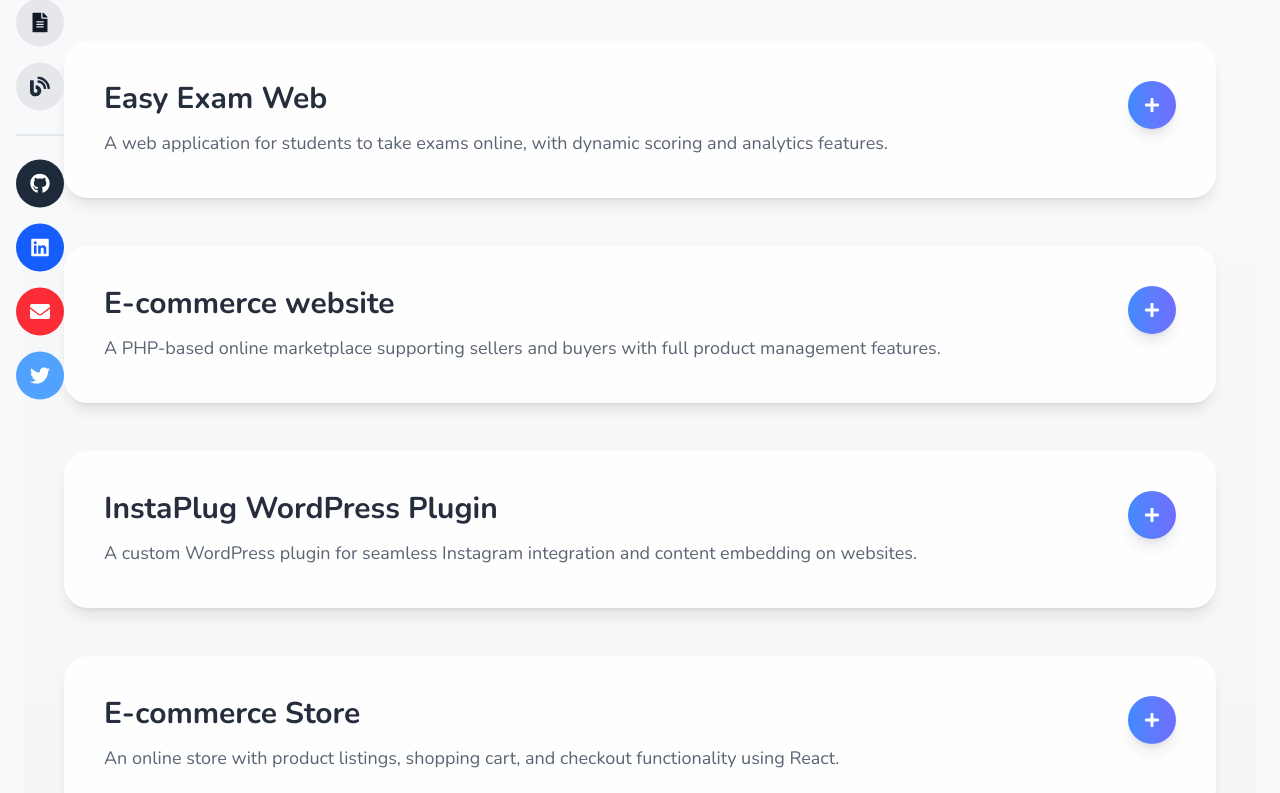
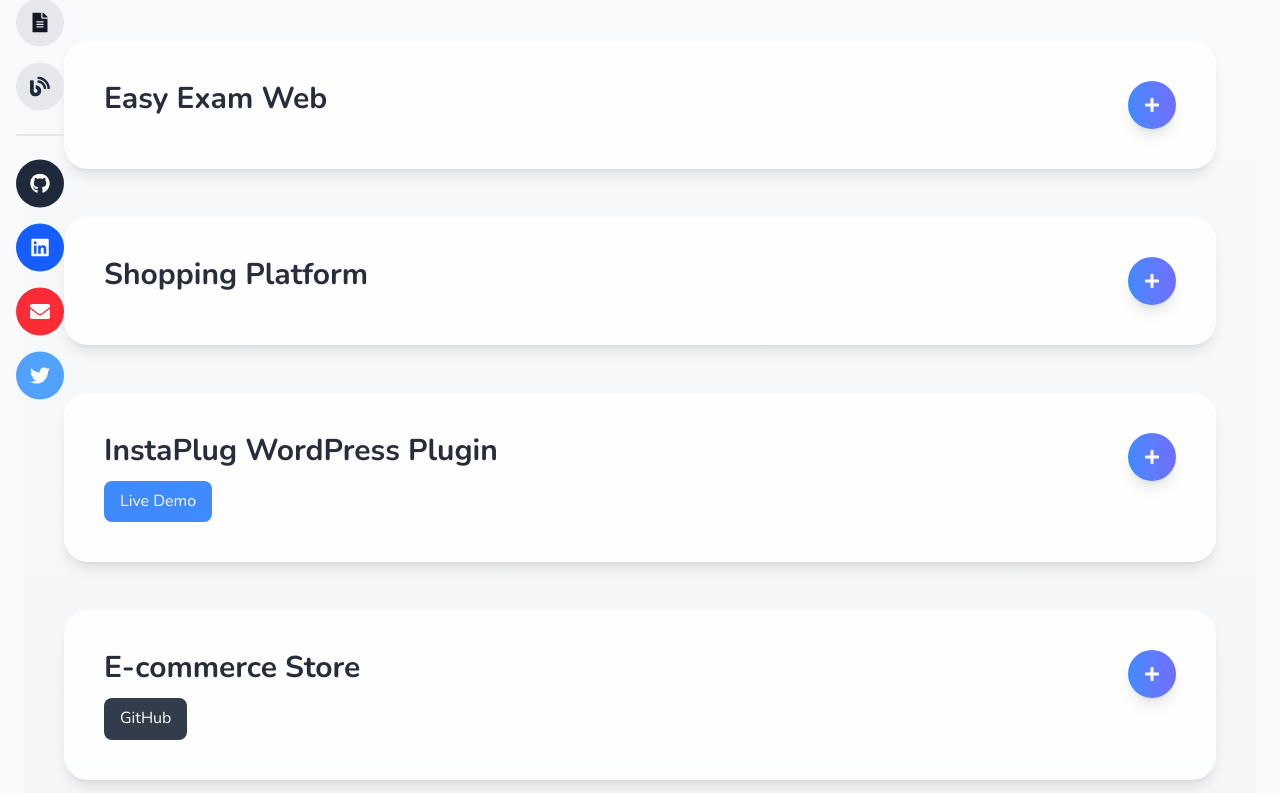
Before and after one commit to CodeBy-ParthKhambhadiya/parth-portfolio, a Next.js app: page /projects in a window 1280 px wide. Shown: the part 297-1090 px from the top of the page. Built offline with nearby package versions, Linux system fonts and the light colour scheme.

Commit message:
improved code

```diff
--- a/src/app/globals.css
+++ b/src/app/globals.css
@@ -50,3 +50,35 @@ body {
   transform: translateY(-5px);
   box-shadow: 0 12px 40px rgba(0, 0, 0, 0.3);
 }
+@keyframes flipOnce {
+  0% {
+    transform: rotateY(0deg);
+  }
+  100% {
+    transform: rotateY(180deg);
+  }
+}
+
+.hover-flip-once:hover {
+  animation: flipOnce 3.8s forwards; /* slower flip */
+  transform-style: preserve-3d;
+  backface-visibility: hidden;
+}
+.perspective {
+  perspective: 1000px;
+}
+
+.transform-style-preserve-3d {
+  transform-style: preserve-3d;
+}
+
+.backface-hidden {
+  backface-visibility: hidden;
+}
+
+.hover\:rotate-y-180:hover {
+  transform: rotateY(180deg);
+}
+.rotate-y-180 {
+  transform: rotateY(180deg);
+}
--- a/src/app/page.tsx
+++ b/src/app/page.tsx
@@ -65,16 +65,44 @@ export default function HomePage() {
         </div>
 
         {/* Image Content */}
-        <div className="md:w-1/2 mt-8 md:mt-0 flex justify-center relative">
-          <div className="w-64 h-64 md:w-96 md:h-96 relative rounded-full overflow-hidden shadow-2xl ring-4 ring-gray-300 animate-bounce">
-            <Image
-              src={heroImage}
-              alt="Parth Khambhadiya"
-              fill
-              className="object-cover"
-            />
+        <div className="md:w-1/2 mt-0 md:mt-0 flex justify-center relative">
+          {/* Container for string + image */}
+          <div className="flex flex-col items-center mt-4"> {/* mt-4 pushes slightly from top if needed */}
+
+            {/* The string */}
+            <div className="w-1 bg-gray-400 dark:bg-gray-200 h-48"></div> {/* adjust height */}
+            <div className="w-4 h-4 bg-gray-400 dark:bg-gray-200 rounded-full mb-2"></div> {/* small hook */}
+
+            {/* Flip Card */}
+            <div className="w-64 h-64 md:w-96 md:h-96 perspective">
+              <div className="relative w-full h-full transition-transform duration-[5.8s] transform-style-preserve-3d hover:rotate-y-180">
+
+                {/* Front Image */}
+                <div className="absolute w-full h-full backface-hidden rounded-full overflow-hidden shadow-2xl ring-4 ring-gray-300">
+                  <Image
+                    src={heroImage}
+                    alt="Front Image"
+                    fill
+                    className="object-cover"
+                  />
+                </div>
+
+                {/* Back Image */}
+                <div className="absolute w-full h-full backface-hidden rotate-y-180 rounded-full overflow-hidden shadow-2xl ring-4 ring-gray-300">
+                  <Image
+                    src={heroImage} // replace with back image if desired
+                    alt="Back Image"
+                    fill
+                    className="object-cover"
+                  />
+                </div>
+
+              </div>
+            </div>
           </div>
         </div>
+
+
 
       </section>
     </div>
--- a/src/app/projects/page.tsx
+++ b/src/app/projects/page.tsx
@@ -6,6 +6,8 @@ import { AnimatePresence, motion } from 'framer-motion';
 
 interface Project {
   title: string;
+  github?: string; // optional GitHub link
+  live?: string;
   description: string;
   details?: JSX.Element;
 }
@@ -22,6 +24,8 @@ export default function ProjectsPage() {
 
     {
       title: "Easy Exam Web",
+      github: "",
+      live: "",
       description: "A web application for students to take exams online, with dynamic scoring and analytics features.",
       details: (
         <div className="mt-2 text-gray-700 space-y-2 text-sm md:text-base">
@@ -83,7 +87,9 @@ export default function ProjectsPage() {
       ),
     },
     {
-      title: "E-commerce website",
+      title: "Shopping Platform",
+      github: "",
+      live: "",
       description: "A PHP-based online marketplace supporting sellers and buyers with full product management features.",
       details: (
         <div className="mt-2 text-gray-700 space-y-2 text-sm md:text-base">
@@ -121,8 +127,10 @@ export default function ProjectsPage() {
         </div>
       ),
     },
-      {
+    {
       title: "InstaPlug WordPress Plugin",
+      github: "",
+      live: "https://instaplug.app/embed-instagram-feed-in-wordpress",
       description: "A custom WordPress plugin for seamless Instagram integration and content embedding on websites.",
       details: (
         <div className="mt-2 text-gray-700 space-y-2 text-sm md:text-base">
@@ -189,8 +197,10 @@ export default function ProjectsPage() {
         </div>
       ),
     },
-     {
+    {
       title: "E-commerce Store",
+      github: "https://github.com/CodeBy-ParthKhambhadiya/ts-ecommerce-backend",
+      live: "",
       description: "An online store with product listings, shopping cart, and checkout functionality using React.",
       details: (
         <div className="mt-2 text-gray-700 space-y-2 text-sm md:text-base">
@@ -232,8 +242,10 @@ export default function ProjectsPage() {
       ),
     },
 
-     {
+    {
       title: "Portfolio Website",
+      github: "https://github.com/CodeBy-ParthKhambhadiya/parth-portfolio",
+      live: "https://parth-portfolio-eosin.vercel.app/",
       description: "A personal portfolio to showcase my projects and skills, built with Next.js and Tailwind CSS.",
       details: (
         <div className="mt-2 text-gray-700 space-y-2 text-sm md:text-base">
@@ -277,7 +289,7 @@ export default function ProjectsPage() {
   return (
     <main className="flex flex-col items-center px-10 py-20 bg-gradient-to-b from-gray-50 to-gray-100">
       <section className="w-full max-w-7xl text-center mb-16">
-                      <h1 className=" mb-1 text-4xl font-bold text-center">My Projects</h1>
+        <h1 className=" mb-1 text-4xl font-bold text-center">My Projects</h1>
         <p className="text-gray-700 text-lg md:text-xl">
           Click <span className="font-semibold">+</span> to explore each project.
         </p>
@@ -299,10 +311,38 @@ export default function ProjectsPage() {
             >
               <div className="flex justify-between items-start flex-wrap gap-4">
                 <div className="flex-1 min-w-[250px] pr-6">
-                  <h3 className="text-3xl font-bold mb-3 text-gray-900">{project.title}</h3>
-                  <p className="text-gray-600 text-base md:text-lg leading-relaxed">
-                    {project.description}
-                  </p>
+
+                  {/* Project Title */}
+                  <h3 className="text-2xl md:text-3xl font-bold mb-3 text-bg-gray-800 ">
+                    {project.title}
+                  </h3>
+
+
+                  {/* GitHub & Live Links */}
+                  <div className="mt-2 flex gap-3 flex-wrap">
+                    {project.github && (
+                      <a
+                        href={project.github}
+                        target="_blank"
+                        rel="noopener noreferrer"
+                        className="px-4 py-2 bg-gray-800 text-white rounded-lg hover:bg-gray-900 transition"
+                      >
+                        GitHub
+                      </a>
+                    )}
+                    {project.live && (
+                      <a
+                        href={project.live}
+                        target="_blank"
+                        rel="noopener noreferrer"
+                        className="px-4 py-2 bg-blue-500 text-white rounded-lg hover:bg-blue-600 transition"
+                      >
+                        Live Demo
+                      </a>
+                    )}
+                  </div>
+
+
                 </div>
 
                 {project.details && (
```
